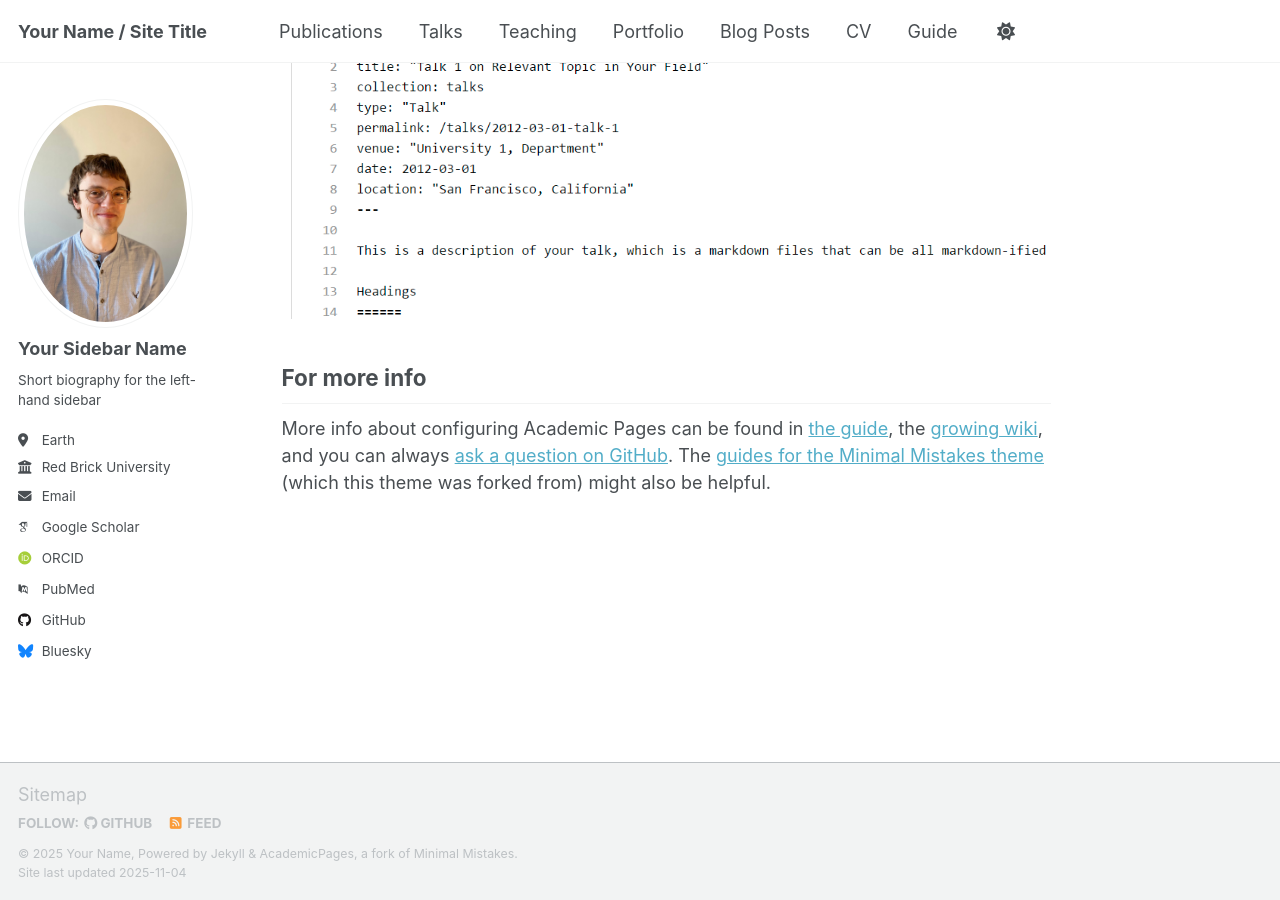
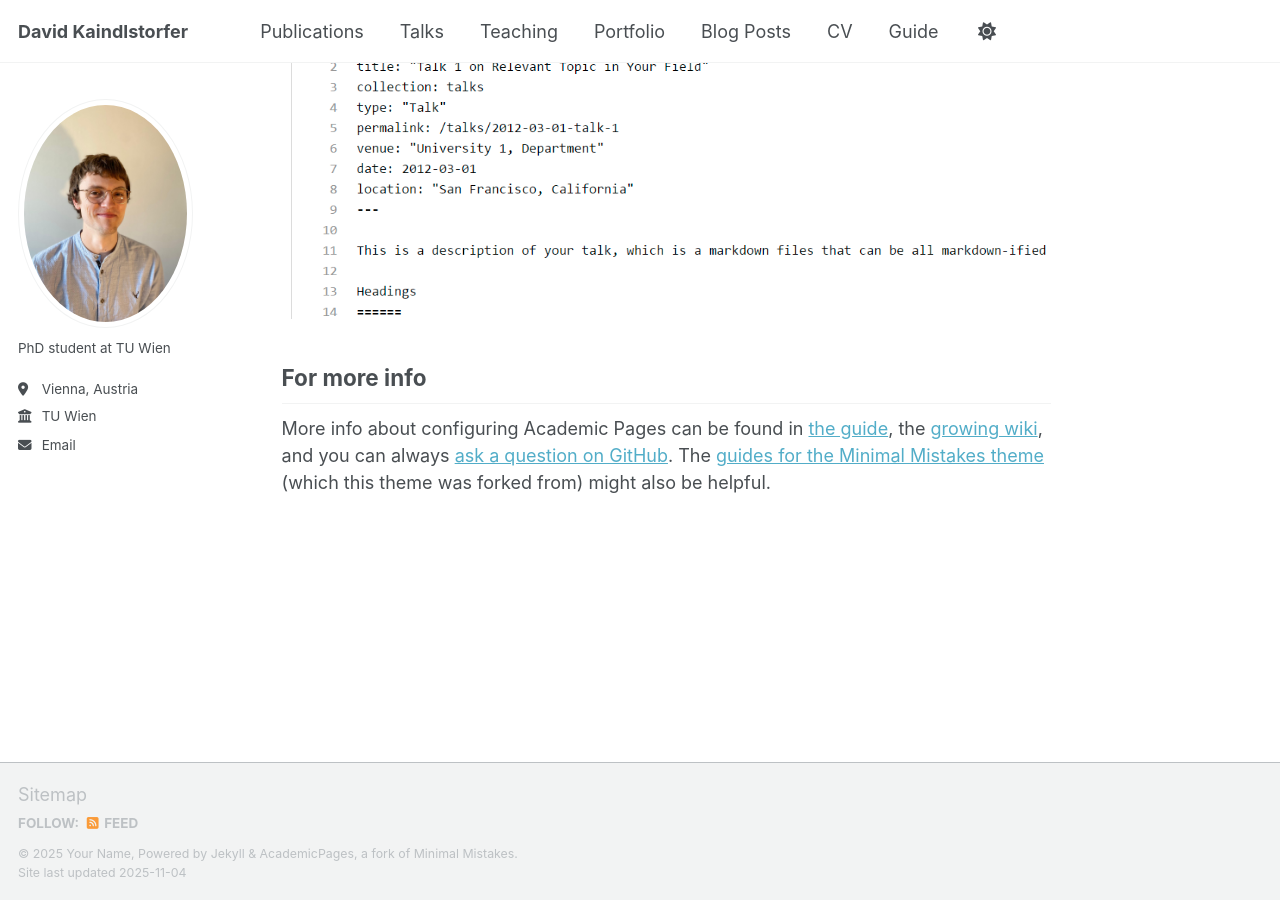
Before and after one commit to david-kaindls/david-kaindls.github.io, a Jekyll site: the page built from _pages/about.md, in a window 1280 px wide and 900 px high, scrolled down 2880 px. Built offline with Jekyll 4.4.1, drawn with Linux system fonts in a browser that asks for light colours; some web fonts are replaced; a script that is not in the unit is left out.

Commit message:
removed unused content from main page

```diff
--- a/_config.yml
+++ b/_config.yml
@@ -9,7 +9,7 @@
 # Basic Site Settings
 locale                   : "en-US"
 site_theme               : "default" # Currently available options are "default", "air"
-title                    : "Your Name / Site Title"
+title                    : "David Kaindlstorfer"
 title_separator          : "-"
 name                     : &name "Your Name"
 description              : &description "Your Name's academic portfolio"   # Update this with a general description of your site, this is the default if not overridden by a page
@@ -24,23 +24,19 @@ repository               : "david-kaindls/david-kaindls.github.io"
 author:
   # Biographic information
   avatar           : "profile.jpg"
-  name             : "Your Sidebar Name"
   pronouns         : # example: "she/her"
-  bio              : "Short biography for the left-hand sidebar"
-  location         : "Earth"
-  employer         : "Red Brick University"
+  bio              : "PhD student at TU Wien"
+  location         : "Vienna, Austria"
+  employer         : "TU Wien"
   uri              : # URL
-  email            : "none@example.org"
+  email            : "david.kaindlstorfer@tuwien.ac.at"
 
   # Academic websites
   academia         : # URL
   arxiv            : # URL - Update with the correct link to your profile
-  googlescholar    : "https://scholar.google.com/citations?user=PS_CX0AAAAAJ"
   inspire-hep      : # URL
   impactstory      : # URL
-  orcid            : "https://orcid.org/yourorcidurl"
   semantic         : # URL
-  pubmed           : "https://www.ncbi.nlm.nih.gov/pubmed/?term=john+snow"
   researchgate     : # URL
   scopus           : # URL
 
@@ -48,13 +44,11 @@ author:
   bitbucket        : # Username - Update with your username on the site
   codepen          : # Username
   dribbble         : # Username
-  github           : "academicpages"
   kaggle           : # Username
   stackoverflow    : # User number or user number and name (i.e., use "1" or "1/jeff-atwood")
 
   # Social media
   artstation       : # Username
-  bluesky          : "bsky.app" # Replace this with you Bluesky username
   facebook         : # Username
   flickr           : # Username
   foursquare       : # Username
```
